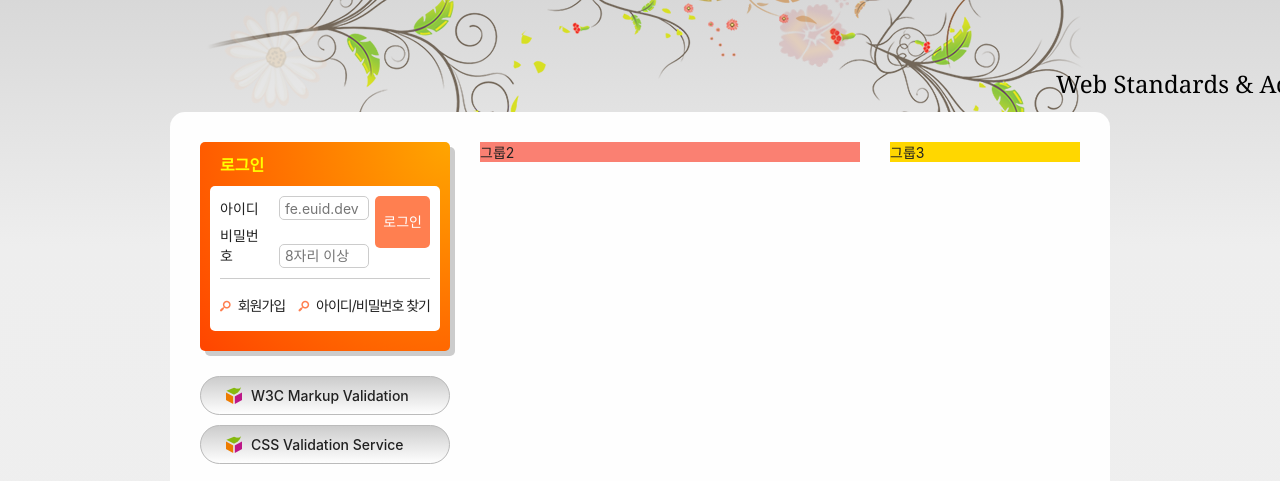
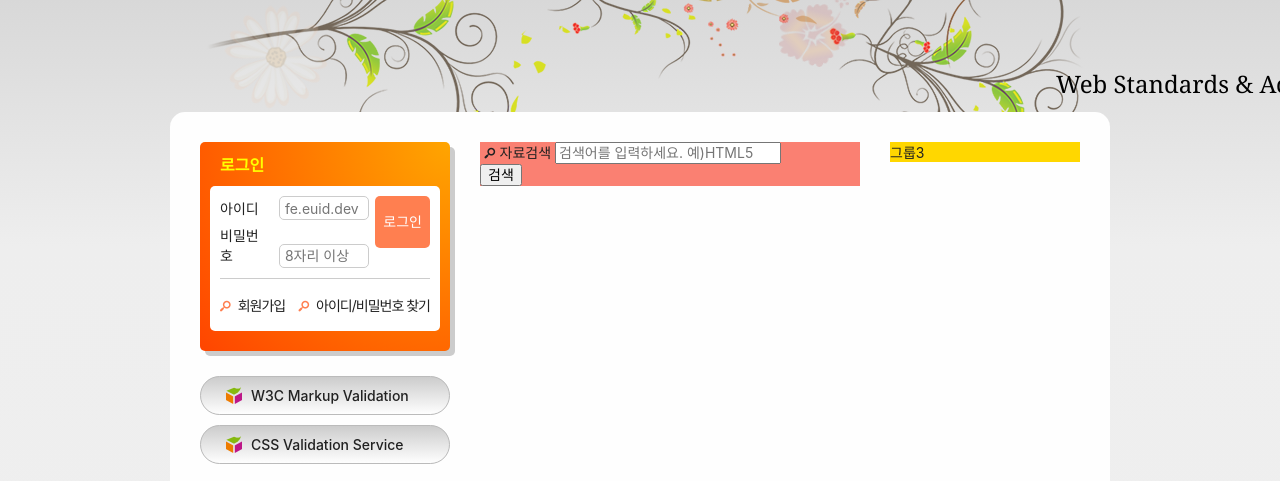
Before and after one commit to ovelute53/HTML5, a plain HTML site: page index.html in a window 1280 px wide. Shown: the part 135-616 px from the top of the page. Drawn offline with Linux system fonts and the light colour scheme; a web font is replaced by a local one.

Commit message:
검색 폼 마크업

```diff
--- a/index.html
+++ b/index.html
@@ -247,7 +247,34 @@
           </dl>
         </section>
       </div>
-      <div class="group group2">그룹2</div>
+      <div class="group group2">
+        <h2 class="a11y-hidden">검색</h2>
+        <form
+          method="POST"
+          action="https://formspree.io/seulbinim@gmail.com"
+          class="search-form"
+        >
+          <fieldset>
+            <legend>검색 폼</legend>
+            <div class="search-form-inner">
+              <div class="form-group">
+                <label for="search" class="form-group-label"
+                  ><span class="icon-search" aria-hidden="true"></span
+                  >자료검색</label
+                >
+                <input
+                  type="search"
+                  id="search"
+                  class="form-group-input"
+                  required
+                  placeholder="검색어를 입력하세요. 예)HTML5"
+                />
+              </div>
+              <button type="submit" class="button-fill button">검색</button>
+            </div>
+          </fieldset>
+        </form>
+      </div>
       <div class="group group3">그룹3</div>
       <!--
       <div class="clearfix"></div>
```
